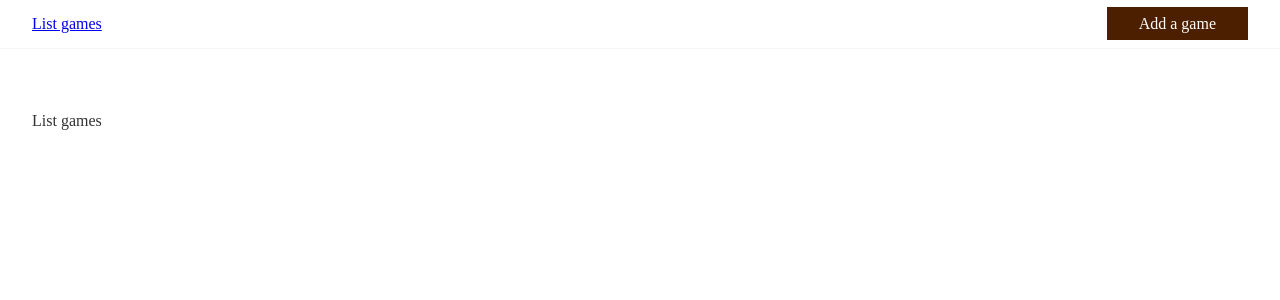
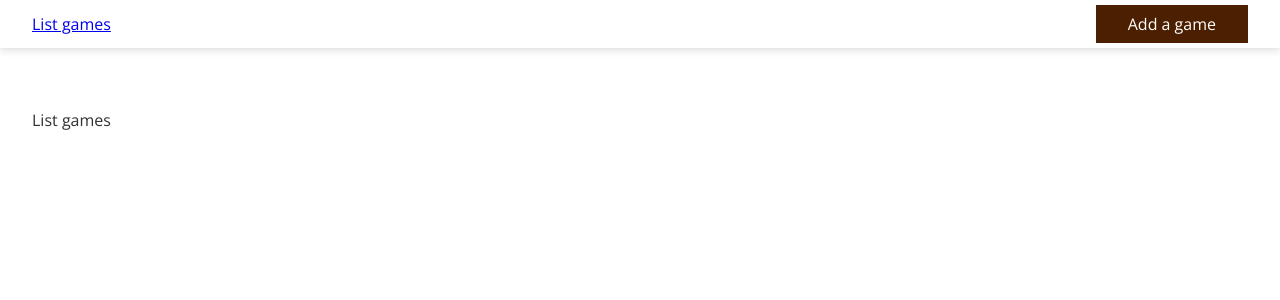
Before and after one commit to tompori/siege-storm-game-tracker, a React (Vite) app: page / in a window 1280 px wide. Shown: the top 300 px of the page. Built offline with nearby package versions, Linux system fonts and the light colour scheme.

Commit message:
Added font and box-shadows

```diff
--- a/src/App.module.css
+++ b/src/App.module.css
@@ -1,11 +1,15 @@
 /* Reset css */
 @import "reset-css";
+
+/* Google fonts */
+@import url("https://fonts.googleapis.com/css?family=Open+Sans:400,700");
 
 /* App styles */
 @import "./styles/variables.css";
 
 .App {
   color: var(--color-text);
+  font-family: "Open Sans", sans-serif;
   font-size: 16px;
 }
 
--- a/src/components/Header/Header.module.css
+++ b/src/components/Header/Header.module.css
@@ -1,11 +1,12 @@
 @import "../../styles/variables.css";
 
 .header {
+  align-items: baseline;
+  /* border-bottom: 1px solid var(--color-grey-20); */
+  box-shadow: var(--box-shadow-sm);
   display: flex;
-  align-items: baseline;
   justify-content: space-between;
   padding: var(--spacer-md) var(--spacer-lg);
-  border-bottom: 1px solid var(--color-grey-20);
 }
 
 .addGame {
--- a/src/styles/variables.css
+++ b/src/styles/variables.css
@@ -32,6 +32,7 @@
   --color-grey-80: #606060;
   --color-grey-90: #323232;
   --color-grey-100: #030303;
+  --color-shadow: rgba(0, 0, 0, 0.15);
 
   /* Spacing */
   --spacer-xxs: 2px;
@@ -42,4 +43,8 @@
   --spacer-mdlg: 24px;
   --spacer-lg: 32px;
   --spacer-xl: 64px;
+
+  /* Box-shadow */
+  --box-shadow-sm: 0 2px 8px var(--color-shadow);
+  --box-shadow-md: 0 2px 16px var(--color-shadow);
 }
```
